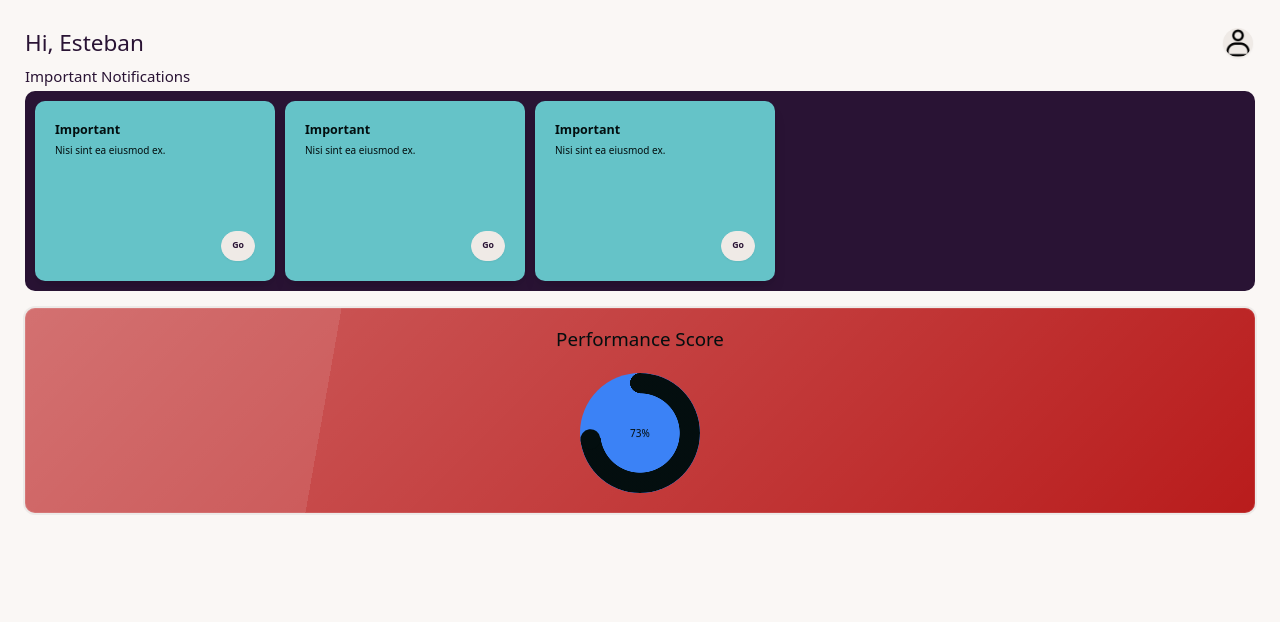
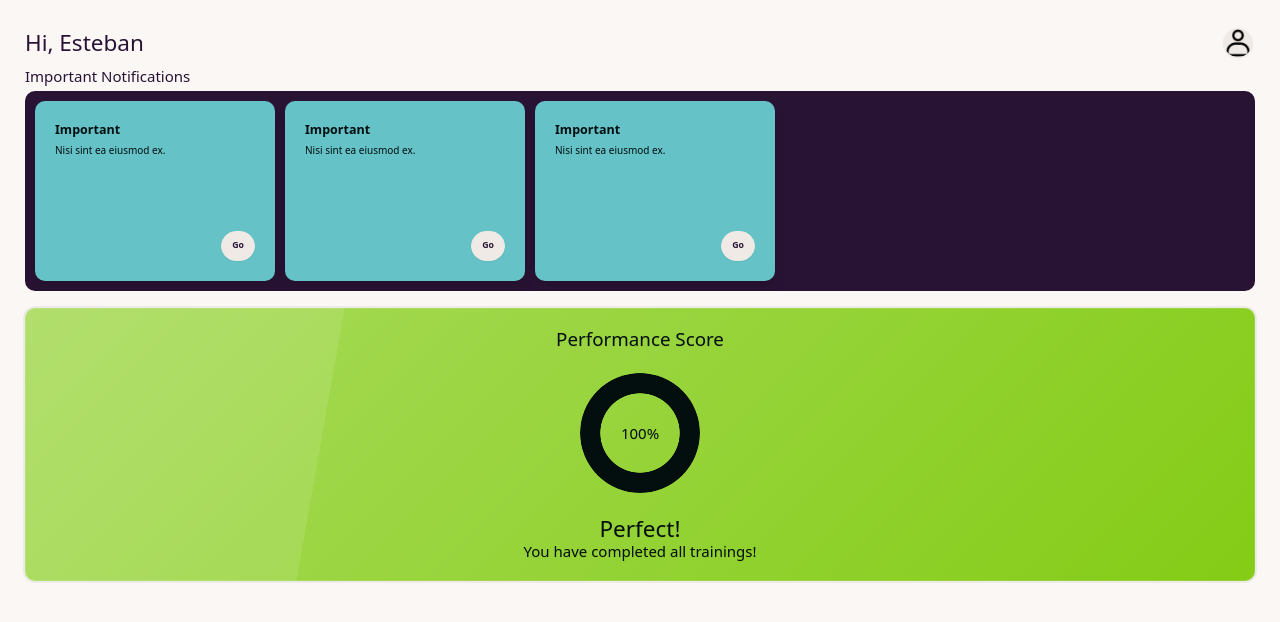
Before and after one commit to sourbhsingh/driver-application, a React (Vite) app: page /dashboard in a window 1280 px wide. Shown: the top 622 px of the page. Built offline with nearby package versions, Linux system fonts and the light colour scheme.

Commit message:
feat: finished creating the performance indicator section

```diff
--- a/src/data.json
+++ b/src/data.json
@@ -25,12 +25,32 @@
         },
         "performanceScoreProps": {
             "mainTitle": "Performance Score",
-            "performanceGradingTreshold": {
-                "excellent": 100,
-                "veryGood": 85,
-                "good": 70,
-                "needsImprovement": 50,
-                "poor": 30
+            "performanceGrading": {
+                "excellent": {
+                    "threshold": 100,
+                    "title": "Perfect!",
+                    "message": "You have completed all trainings!"
+                },
+                "veryGood": {
+                    "threshold": 85,
+                    "title": "Great job!",
+                    "message": "You are almost there!"
+                },
+                "good": {
+                    "threshold": 70,
+                    "title": "Good effort!",
+                    "message": "Keep going!"
+                },
+                "needsImprovement": {
+                    "threshold": 50,
+                    "title": "Needs Improvement",
+                    "message": "You need to work harder."
+                },
+                "poor": {
+                    "threshold": 30,
+                    "title": "Poor performance",
+                    "message": "You need significant improvement."
+                }
             }
         }
     }
--- a/src/layout/Dashboard/Dashboard.tsx
+++ b/src/layout/Dashboard/Dashboard.tsx
@@ -56,7 +56,7 @@ function Dashboard(props: dashboardProps) {
       )}
 
       {/* Performance Indicators section */}
-      <PerformanceIndicator {...performanceScoreProps} progressScore={73} />
+      <PerformanceIndicator {...performanceScoreProps} progressScore={100} />
     </section>
   );
 }
--- a/src/layout/Dashboard/PerformanceIndicator/Interface.ts
+++ b/src/layout/Dashboard/PerformanceIndicator/Interface.ts
@@ -1,11 +1,16 @@
+interface PerformanceGrading {
+  threshold: number;
+  title: string;
+  message: string;
+}
 export interface PerformanceIndicatorProps {
   mainTitle: string;
   progressScore: number;
-  performanceGradingTreshold: {
-    excellent: number;
-    veryGood: number;
-    good: number;
-    needsImprovement: number;
-    poor: number;
+  performanceGrading: {
+    excellent: PerformanceGrading;
+    veryGood: PerformanceGrading;
+    good: PerformanceGrading;
+    needsImprovement: PerformanceGrading;
+    poor: PerformanceGrading;
   };
 }
--- a/src/layout/Dashboard/PerformanceIndicator/PerformanceIndicator.tsx
+++ b/src/layout/Dashboard/PerformanceIndicator/PerformanceIndicator.tsx
@@ -3,19 +3,49 @@ import Card from '../../../UI/Card/Card';
 import RadialProgress from '../../../UI/RadialProgress/RadialProgress';
 
 function PerformanceIndicator(props: PerformanceIndicatorProps) {
-  const { mainTitle, progressScore = 50, performanceGradingTreshold } = props;
+  const { mainTitle, progressScore = 50, performanceGrading } = props;
 
   let colorClueIndicator = '';
+  let title = '';
+  let message = '';
 
-  if (performanceGradingTreshold) colorClueIndicator = 'bg-lima-500';
+  if (progressScore === performanceGrading.excellent.threshold) {
+    colorClueIndicator = 'bg-lime-500';
+    title = performanceGrading.excellent.title;
+    message = performanceGrading.excellent.message;
+  } else if (progressScore >= performanceGrading.veryGood.threshold) {
+    colorClueIndicator = 'bg-lime-300';
+    title = performanceGrading.veryGood.title;
+    message = performanceGrading.veryGood.message;
+  } else if (progressScore >= performanceGrading.good.threshold) {
+    colorClueIndicator = 'bg-amber-400';
+    title = performanceGrading.good.title;
+    message = performanceGrading.good.message;
+  } else if (progressScore >= performanceGrading.needsImprovement.threshold) {
+    colorClueIndicator = 'bg-orange-400';
+    title = performanceGrading.needsImprovement.title;
+    message = performanceGrading.needsImprovement.message;
+  } else if (progressScore >= performanceGrading.poor.threshold) {
+    colorClueIndicator = 'bg-red-500';
+    title = performanceGrading.poor.title;
+    message = performanceGrading.poor.message;
+  } else {
+    colorClueIndicator = 'bg-red-700';
+    title = 'Critical';
+    message = 'Performance is critical low';
+  }
   return (
     <section className='flex justify-center mt-7 w-full mx-auto items-center text-center'>
-      <Card className='glass bg-red-700' isCentered>
+      <Card className={`glass ${colorClueIndicator}`} isCentered>
         <h2 className='text-3xl mb-7'>{mainTitle}</h2>
         <RadialProgress
-          className='color-red-500 text-center m-auto progress-primary bg-blue-500'
+          className='color-red-500 text-center m-auto progress-primary text-2xl'
           progressScore={progressScore}
         />
+        <div className='w-96 mt-7'>
+          <h2 className='text-4xl'>{title}</h2>
+          <p className='text-2xl'>{message}</p>
+        </div>
       </Card>
     </section>
   );
--- a/src/layout/Dashboard/interface.ts
+++ b/src/layout/Dashboard/interface.ts
@@ -12,12 +12,18 @@ export interface dashboardProps {
   performanceScoreProps: {
     mainTitle: string;
     progressScore: number;
-    performanceGradingTreshold: {
-      excellent: number;
-      veryGood: number;
-      good: number;
-      needsImprovement: number;
-      poor: number;
+    performanceGrading: {
+      excellent: PerformanceGrading;
+      veryGood: PerformanceGrading;
+      good: PerformanceGrading;
+      needsImprovement: PerformanceGrading;
+      poor: PerformanceGrading;
     };
   };
 }
+
+interface PerformanceGrading {
+  threshold: number;
+  title: string;
+  message: string;
+}
```
